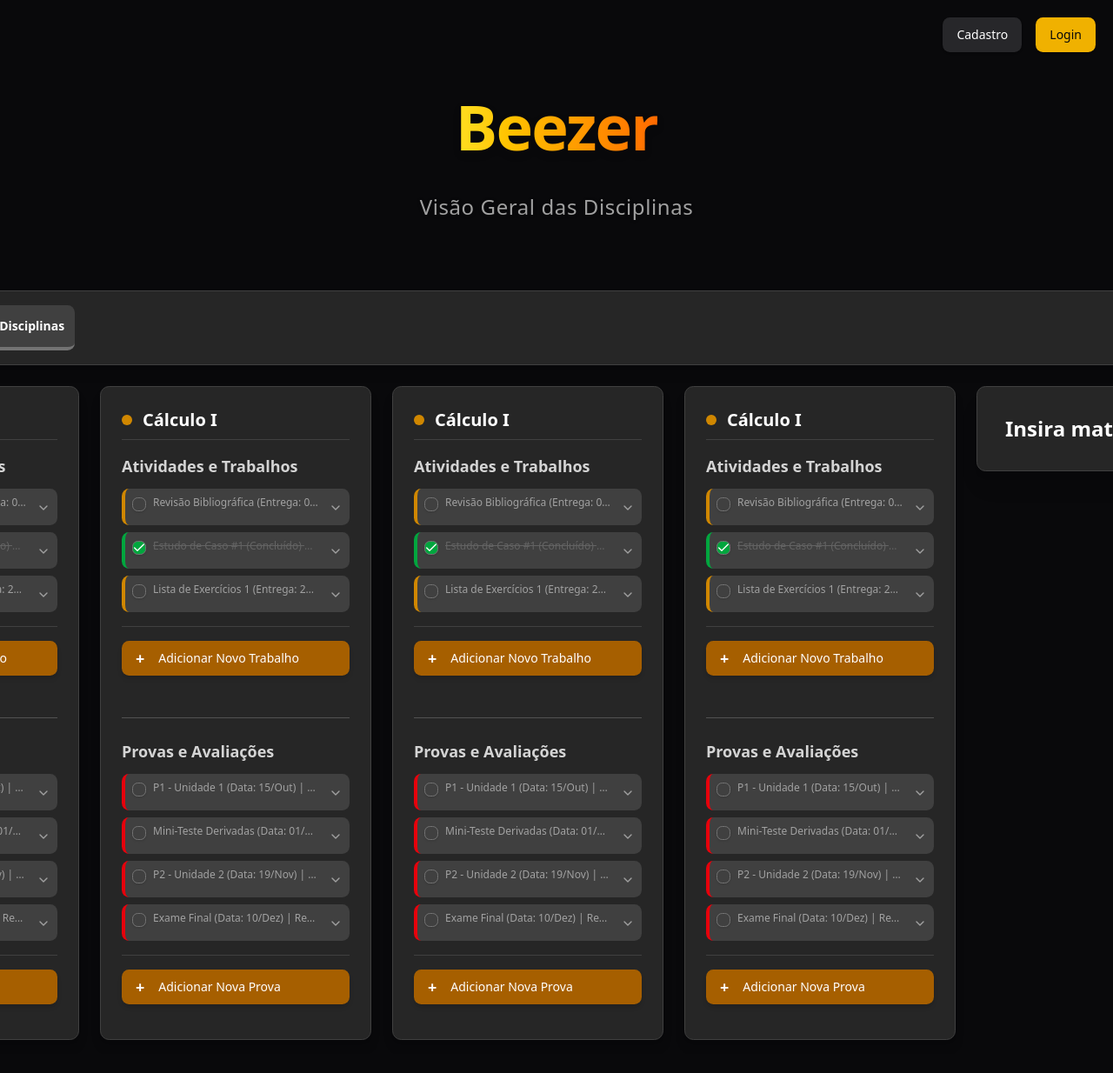
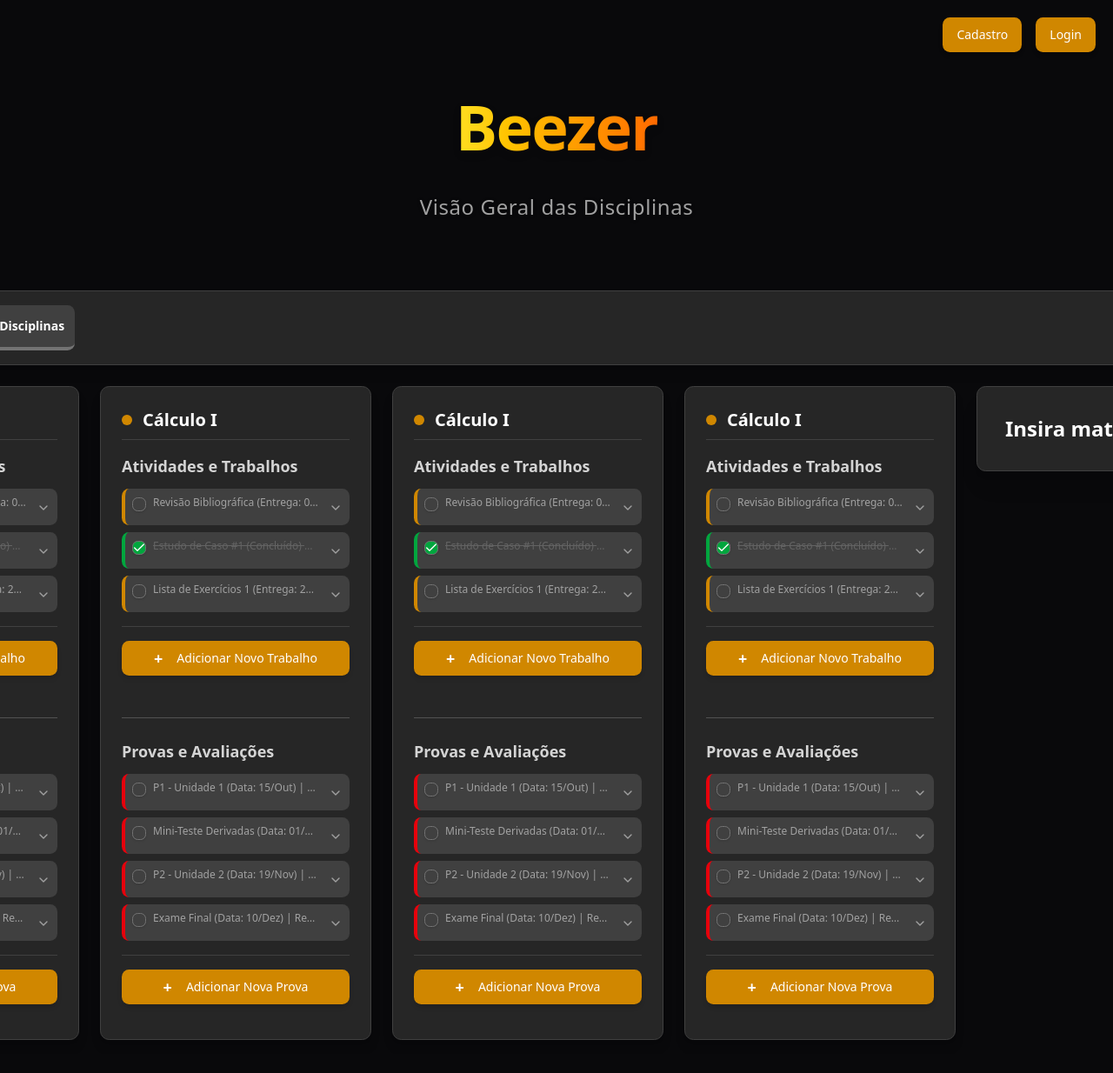
Before and after one commit to ana-borowsky/cronograma-educacional-react, a React (Vite) app in the folder frontend/: page /disciplines in a window 1280 px wide. Shown: the top 1234 px of the page at 87% size. Built offline with nearby package versions, Linux system fonts and the light colour scheme.

Commit message:
Padroniza botoes

```diff
--- a/frontend/src/components/CompLogin.jsx
+++ b/frontend/src/components/CompLogin.jsx
@@ -42,7 +42,8 @@ const CompLogin = () => {
         </div>
 
         <Button
-          className="w-full bg-yellow-600 text-white hover:bg-yellow-500 py-2 transition duration-200 text-base"
+          className="w-full"
+          variant="yellow-primary"
           asChild
         >
           <Link to="../disciplines">
--- a/frontend/src/components/ExamForm.jsx
+++ b/frontend/src/components/ExamForm.jsx
@@ -37,15 +37,19 @@ export const ExamForm = ({ onClose }) => {
 
       <form onSubmit={handleFormSubmit} className="space-y-4 p-5">
 
+        {/* Campo 1: Nome da Prova - Usando Input com variant="dark" e focus vermelho */}
         <div className="flex flex-col">
           <Input
             type="text"
             placeholder="Nome da Prova/Avaliação (Ex: P1 - Unidade 1)"
             variant="dark"
             required
+            // Sobrescrevendo o anel de foco padrão da variante "dark"
+            className="focus:ring-2 focus:ring-red-500 focus:border-red-500"
           />
         </div>
 
+        {/* Campo 2: Data da Prova - Usando Input com variant="dark" e focus vermelho */}
         <div className="flex flex-col">
           <label htmlFor="modal-p-date" className="text-neutral-400 text-xs mb-1 font-medium">Data da Prova</label>
           <Input
@@ -54,9 +58,12 @@ export const ExamForm = ({ onClose }) => {
             title="Data da Prova"
             variant="dark"
             required
+            // Sobrescrevendo o anel de foco padrão da variante "dark"
+            className="focus:ring-2 focus:ring-red-500 focus:border-red-500"
           />
         </div>
 
+        {/* Campo 3: Upload de Arquivos - Usando Input com variant="dark" e customização para 'file' */}
         <div className="flex flex-col">
           <label htmlFor="modal-p-file" className="text-neutral-400 text-xs mb-1 font-medium">Upload de Arquivos (Material/Escopo)</label>
           <Input
@@ -65,7 +72,7 @@ export const ExamForm = ({ onClose }) => {
             name="modal-p-file"
             multiple
             variant="dark"
-            className="w-full p-2 file:py-1.5 file:px-3 file:rounded-full file:border-0 file:text-sm file:font-semibold file:bg-red-600 file:text-white hover:file:bg-red-500 cursor-pointer focus:ring-2 focus:ring-red-500 focus:border-red-500"
+            className="w-full p-2 file:py-1.5 file:px-3 file:rounded-full file:border-0 file:text-sm"
           />
         </div>
 
@@ -83,7 +90,8 @@ export const ExamForm = ({ onClose }) => {
 
         <Button
           type="submit"
-          className="w-full py-3 rounded-lg bg-red-600 text-white font-bold hover:bg-red-500 transition duration-200 text-base shadow-md"
+          className="w-full"
+          variant="yellow-primary"
         >
           + Adicionar Prova
         </Button>
--- a/frontend/src/components/Layout.jsx
+++ b/frontend/src/components/Layout.jsx
@@ -19,19 +19,16 @@ const Layout = ({ subtitle, children }) => {
         </div>
 
         <div className="absolute top-5 right-5 space-x-4">
-
           <Button asChild
-            className="bg-secondary text-white"
-            style={{ width: 'auto', paddingLeft: '1rem', paddingRight: '1rem' }}
+            variant="yellow-primary"
           >
-
             <Link to="/signup">
               Cadastro
             </Link>
           </Button>
 
           <Button asChild
-            style={{ width: 'auto', paddingLeft: '1rem', paddingRight: '1rem' }}
+            variant="yellow-primary"
           >
             <Link to="/login">
               Login
--- a/frontend/src/components/SignUp.jsx
+++ b/frontend/src/components/SignUp.jsx
@@ -69,7 +69,8 @@ const SingUp = () => {
         </div>
 
         <Button
-          className="w-full bg-yellow-600 text-white hover:bg-yellow-500 py-2 transition duration-200 text-base"
+          className="w-full"
+          variant="yellow-primary"
           asChild
         >
           <Link to="../login">
--- a/frontend/src/components/WorkForm.jsx
+++ b/frontend/src/components/WorkForm.jsx
@@ -74,7 +74,8 @@ export const WorkForm = ({ onClose }) => {
 
         <Button
           type="submit"
-          className="w-full py-3 rounded-lg bg-green-600 text-white font-bold hover:bg-green-500 transition duration-200 text-base shadow-md"
+          className="w-full"
+          variant="yellow-primary"
         >
           + Adicionar Trabalho
         </Button>
--- a/frontend/src/components/ui/button.tsx
+++ b/frontend/src/components/ui/button.tsx
@@ -19,6 +19,8 @@ const buttonVariants = cva(
           "bg-secondary text-secondary-foreground shadow-sm hover:bg-secondary/80",
         ghost: "hover:bg-accent hover:text-accent-foreground",
         link: "text-primary underline-offset-4 hover:underline",
+        "yellow-primary":
+          "bg-yellow-600 text-white shadow-md hover:bg-yellow-500",
       },
       size: {
         default: "h-10 px-4 py-2",
@@ -37,7 +39,7 @@ const buttonVariants = cva(
 
 export interface ButtonProps
   extends React.ButtonHTMLAttributes<HTMLButtonElement>,
-    VariantProps<typeof buttonVariants> {
+  VariantProps<typeof buttonVariants> {
   asChild?: boolean
 }
 
--- a/frontend/src/containers/Discipline.jsx
+++ b/frontend/src/containers/Discipline.jsx
@@ -72,7 +72,8 @@ const Discipline = () => {
 
         <hr className="my-4 border-neutral-700" />
         <Button
-          className="w-full justify-start flex items-center bg-yellow-700 text-white hover:bg-yellow-600 shadow-md transition duration-200"
+          className="w-full"
+          variant="yellow-primary"
           onClick={() => setIsWorkModalOpen(true)}
         >
           <span className="text-lg font-bold mr-2">+</span>
@@ -99,7 +100,8 @@ const Discipline = () => {
 
         <hr className="my-4 border-neutral-700" />
         <Button
-          className="w-full justify-start flex items-center bg-yellow-700 text-white hover:bg-yellow-600 shadow-md transition duration-200"
+          className="w-full"
+          variant="yellow-primary"
           onClick={() => setIsExamModalOpen(true)}
         >
           <span className="text-lg font-bold mr-2">+</span>
--- a/frontend/src/containers/Schedule.jsx
+++ b/frontend/src/containers/Schedule.jsx
@@ -58,7 +58,7 @@ const Schedule = () => {
     { dayIndex: 6, text: "Leitura de Apoio", startHour: 17, endHour: 19, className: "bg-yellow-700/80 hover:bg-yellow-700 border-yellow-900" },
   ]
   return (
-    < div className = "flex-grow flex flex-col xl:flex-row gap-6" >
+    <div className="flex-grow flex flex-col xl:flex-row gap-6">
       <div className="bg-neutral-800 p-6 border border-neutral-700 rounded-lg shadow-lg flex-grow xl:w-3/4">
         <div className="flex mb-4 border-b border-neutral-700">
           <button
@@ -152,6 +152,7 @@ const Schedule = () => {
         <div className="flex justify-center mt-8">
           <Button
             className="w-1/4"
+            variant="yellow-primary"
             asChild
           >
             <Link to="../scheduleandtasks">
@@ -160,7 +161,7 @@ const Schedule = () => {
           </Button>
         </div>
       </div>
-        </div >
+    </div>
   )
 }
 
--- a/frontend/src/pages/Home.jsx
+++ b/frontend/src/pages/Home.jsx
@@ -2,9 +2,6 @@ import { Button } from "@/components/ui/button"
 import Layout from "../components/Layout"
 import { Link } from "react-router-dom"
 
-// Ícones SVG no estilo Google Material Icons
-
-// Ícone Dataset (para Otimização Inteligente e Sincronização Google Calendar)
 const DatasetIcon = () => (
   <svg xmlns="http://www.w3.org/2000/svg" height="24" viewBox="0 0 24 24" width="24" strokeWidth={2} stroke="currentColor" fill="none" className="h-6 w-6">
     <path d="M0 0h24v24H0V0z" fill="none" />
@@ -12,7 +9,6 @@ const DatasetIcon = () => (
   </svg>
 )
 
-// Ícone de Notificação (Circle Notifications / notifications_active)
 const NotificationsActiveIcon = () => (
   <svg xmlns="http://www.w3.org/2000/svg" height="24" viewBox="0 0 24 24" width="24" strokeWidth={2} stroke="currentColor" fill="none" className="h-5 w-5">
     <path d="M0 0h24v24H0V0z" fill="none" />
@@ -22,8 +18,6 @@ const NotificationsActiveIcon = () => (
   </svg>
 )
 
-
-// Ícone de Alarme (Alarm)
 const AlarmIcon = () => (
   <svg xmlns="http://www.w3.org/2000/svg" height="24" viewBox="0 0 24 24" width="24" strokeWidth={2} stroke="currentColor" fill="none" className="h-5 w-5">
     <path d="M0 0h24v24H0V0z" fill="none" />
@@ -38,7 +32,6 @@ const CheckCircle = () => <svg xmlns="http://www.w3.org/2000/svg" fill="none" vi
 
 
 const Home = () => {
-  // Array de alturas simuladas para preencher o cronograma
   const timeBlocks = [
     // SEG
     [
@@ -99,7 +92,12 @@ const Home = () => {
             </p>
 
             <div className="flex gap-4">
-              <Button size="xl" className= "text-lg font-semibold shadow-lg transition duration-200" asChild>
+              <Button
+                size="xl"
+                variant="yellow-primary"
+                className="text-lg font-semibold shadow-lg transition duration-200"
+                asChild
+              >
                 <Link to="/signup">
                   Comece Grátis <Zap className="ml-2 h-5 w-5" />
                 </Link>
```
